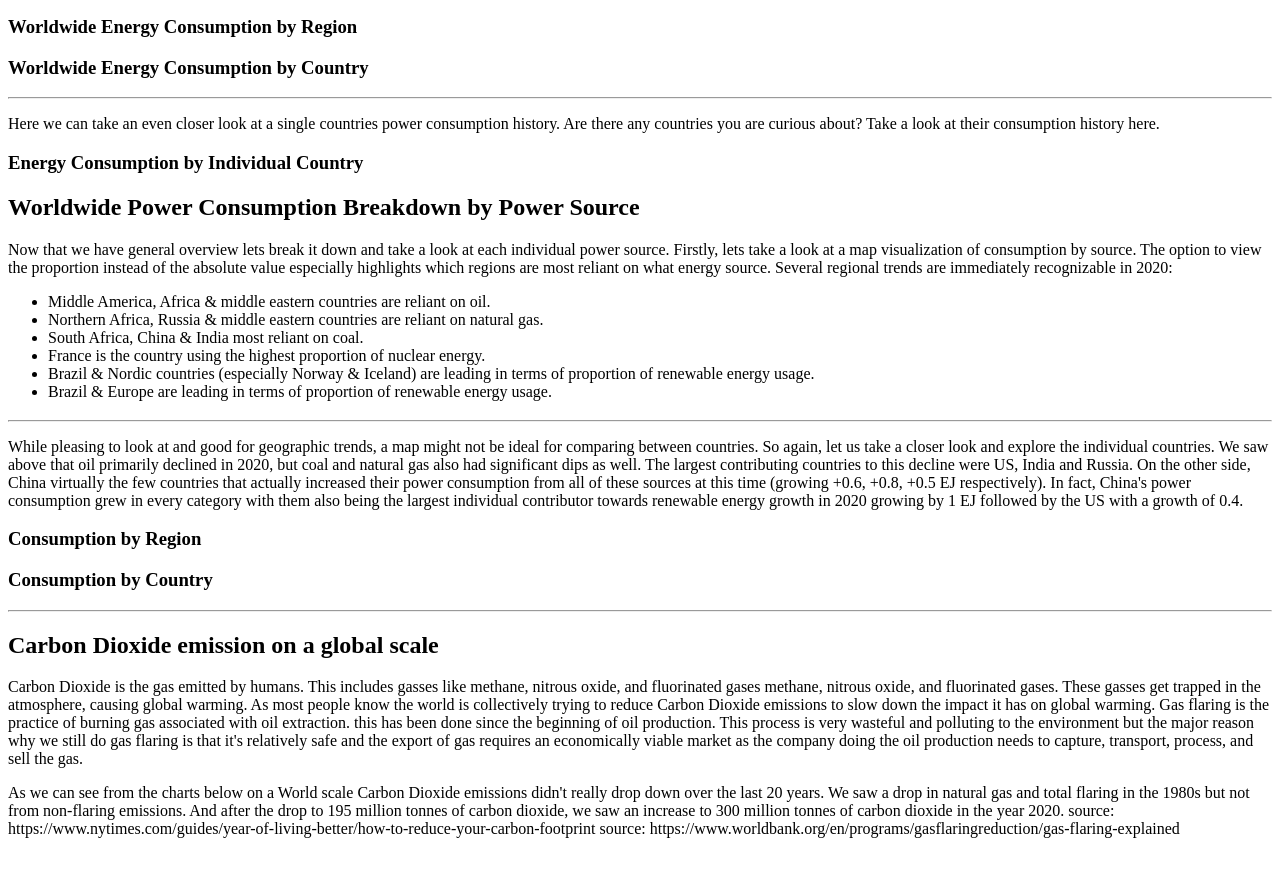
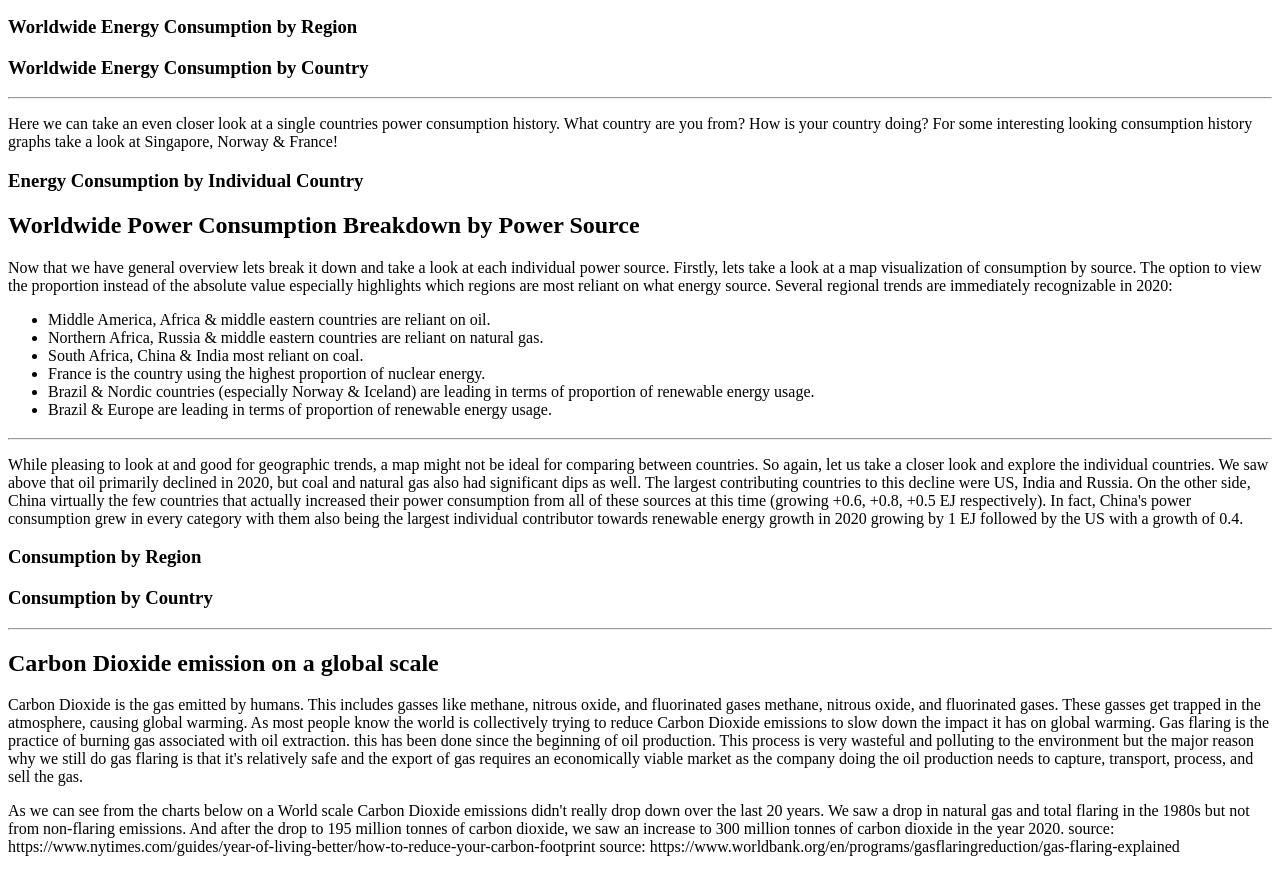
Before and after one commit to emile-f/2020-World-energy-review, a website with bundled scripts: page index.html in a window 1280 px wide. Shown: the part 1020-1915 px from the top of the page. Built offline with nearby package versions, Linux system fonts and the light colour scheme.

Commit message:
Update index.html

```diff
--- a/index.html
+++ b/index.html
@@ -200,7 +200,11 @@
 
       <article class="section">
         <p>
-          Here we can take an even closer look at a single countries power consumption history. Are there any countries you are curious about? Take a look at their consumption history here.
+          Here we can take an even closer look at a single countries power consumption history.
+
+          What country are you from? How is your country doing?
+
+          For some interesting looking consumption history graphs take a look at Singapore, Norway & France!
         </p>
         <div>
           <h3>Energy Consumption by Individual Country</h3>
```
